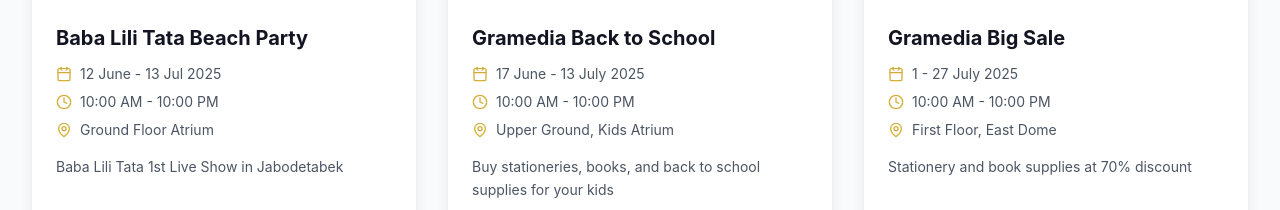
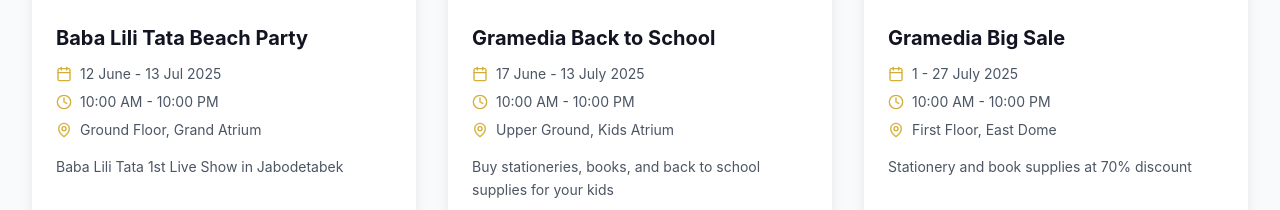
Before and after one commit to elangalfarez/sk-webbers, a React (Vite) app: page / in a window 1280 px wide. Shown: the part 2420-2630 px from the top of the page. Built offline with nearby package versions, Linux system fonts and the light colour scheme.

Commit message:
Updated Events.tsx

```diff
--- a/src/components/Events.tsx
+++ b/src/components/Events.tsx
@@ -8,7 +8,7 @@ const Events = () => {
       title: "Baba Lili Tata Beach Party",
       date: "12 June - 13 Jul 2025",
       time: "10:00 AM - 10:00 PM",
-      location: "Ground Floor Atrium",
+      location: "Ground Floor, Grand Atrium",
       description: "Baba Lili Tata 1st Live Show in Jabodetabek",
       image: "https://supermalkarawaci.co.id/core/wp-content/uploads/2025/07/WhatsApp-Image-2025-06-28-at-15.10.14_4261ce1f-scaled.jpg",
       category: "Kids"
```
